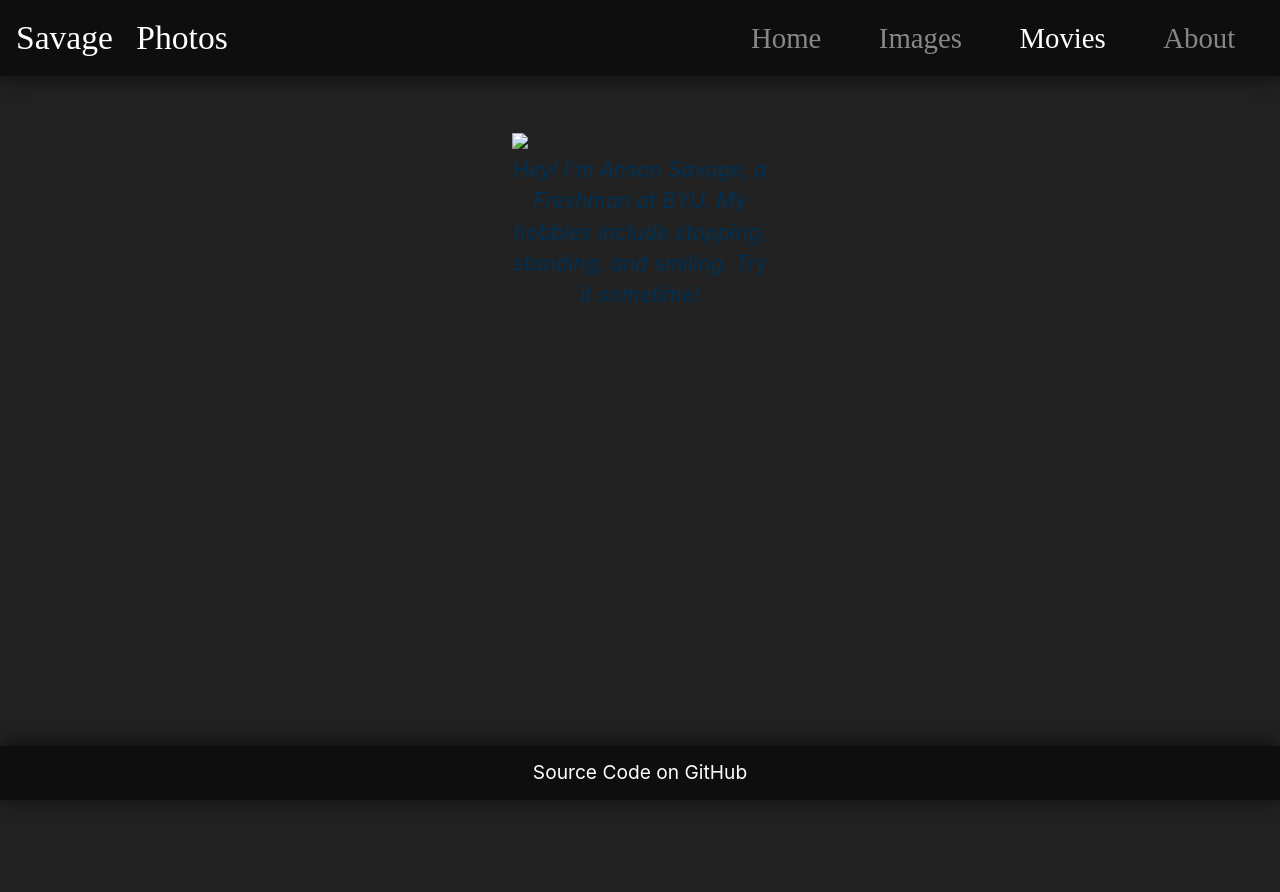
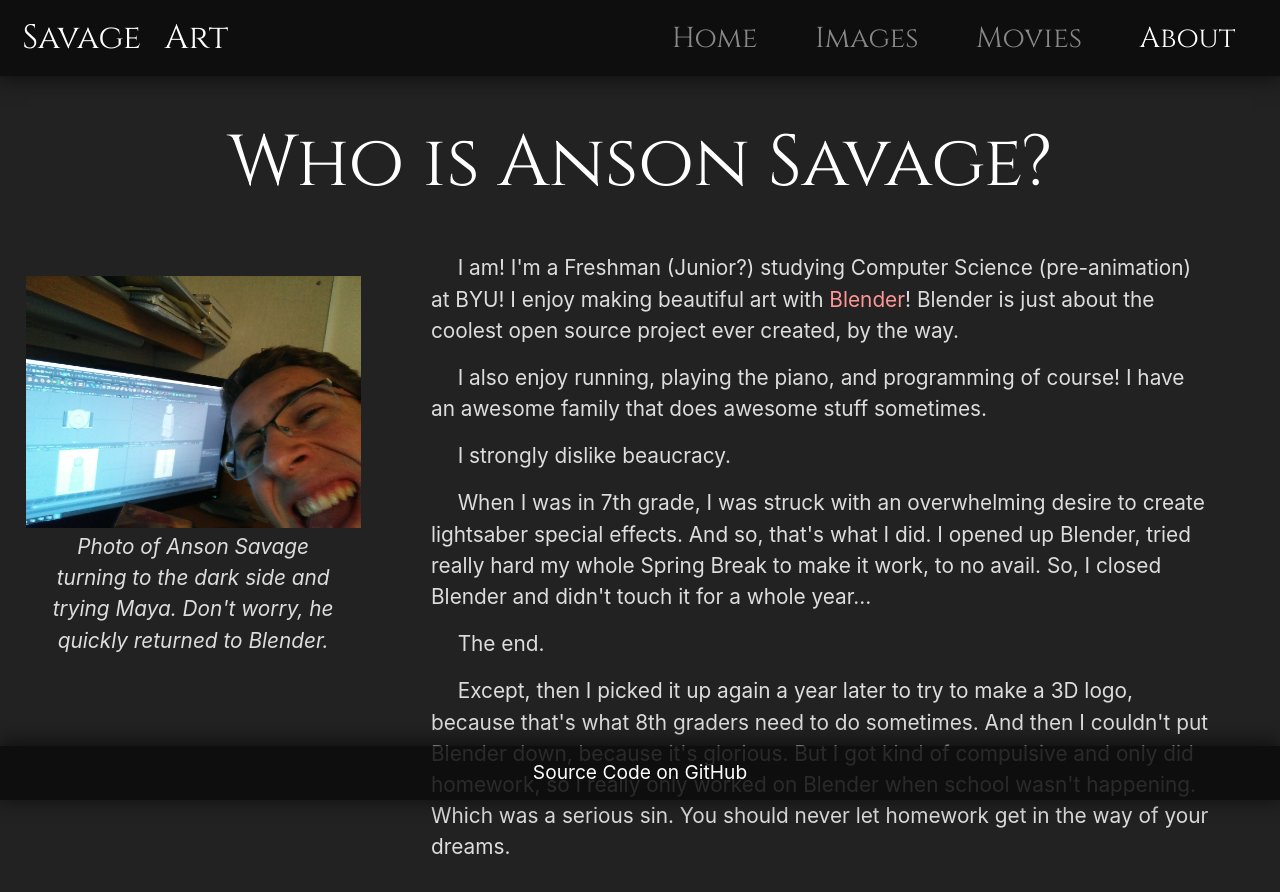
Before and after one commit to AnsonSavage/CreativeProject1, a plain HTML site: page pages/about.html in a window 1280 px wide. Before the commit the page ends 800 px from the top, so only its background shows below. Drawn offline with nearby package versions, Linux system fonts and the light colour scheme.

Commit message:
Decent looking (eh, could be a lot better) about page

```diff
--- a/css/styles.css
+++ b/css/styles.css
@@ -6,12 +6,13 @@
 body {
   background: rgb(34, 34, 34);
   width: 100%;
+  margin-bottom: 5%;
 }
 
 .imageWithQuote {
-  width: 20%;
+  width: 40%;
   margin: 0 auto;
-  margin-top: 4%;
+  margin-top: 1%;
 }
 
 #AnsonDescription {
@@ -21,7 +22,41 @@ body {
   font-style: italic;
   font-size: 1.3em;
   padding-top: 1%;
-  color: #003154;
+  color: #dddddd;
+  margin-left: 8%;
+  margin-right: 8%;
+}
+
+section {
+  display: flex;
+}
+
+aside {
+  flex: 3;
+  padding-left: 2%;
+  padding-right: 2%;
+}
+
+article {
+  flex: 8;
+}
+
+.longDescription {
+  padding-left: 5%;
+  padding-right: 8%;
+  word-wrap: break-word;
+  font-size: 1.3em;
+  color: #dddddd;
+}
+
+.movieDescription {
+  padding-top: 1.5%;
+  padding-left: 18%;
+  text-align: center;
+  padding-right: 18%;
+  word-wrap: break-word;
+  font-size: 1.3em;
+  color: #dddddd;
 }
 
 img {
@@ -41,6 +76,13 @@ img {
   font-family: 'Cinzel', serif;
   color: white;
   font-size: 3em;
+  padding: 2%;
+}
+
+#ansonTitle {
+  font-family: 'Cinzel', serif;
+  color: white;
+  font-size: 4.5em;
   padding: 2%;
 }
 
@@ -97,6 +139,7 @@ hr {
   font-size: 2.1em;
   margin: auto;
   word-spacing: 15px;
+  margin-left: 0.5%;
 }
 
 .navbar-collapse {
@@ -161,7 +204,11 @@ h1 {
   font-size: 6em;
   text-align: center;
   color: #ff3333;
-  margin: 1%;
+  margin: 1.5%;
+}
+
+a {
+  color: rgb(255, 149, 149);
 }
 
 .fancyCenterText {
--- a/pages/about.html
+++ b/pages/about.html
@@ -6,15 +6,15 @@
   <!-- Link to BootstrapCDN
   (CDN is content delivery network so that it can serve stuff up quickly
   Routes you to the nearest copy.-->
-  <link href="https://fonts.googleapis.com/css?family=Major+Mono+Display" rel="stylesheet">
+  <link href="https://fonts.googleapis.com/css?family=Cinzel" rel="stylesheet">
   <link rel="stylesheet" href="/css/styles.css" /> <!-- Because we want to override some bootstrap styles -->
   <script type="text/javascript" src="http://livejs.com/live.js"></script>
-  <title>Savage Photos</title>
+  <title>About</title>
 </head>
 
 <body>
   <nav class="navbar topNavbar navbar-expand-lg navbar-dark bg-dark">
-    <a class="navbar-brand" href="#" id="lightSideBar">Savage Photos</a>
+    <a class="navbar-brand" href="#" id="lightSideBar">Savage Art</a>
     <button class="navbar-toggler" type="button" data-toggle="collapse" data-target="#navbarNav" aria-controls="navbarNav" aria-expanded="false" aria-label="Toggle navigation">
       <span class="navbar-toggler-icon"></span>
     </button>
@@ -26,21 +26,52 @@
         <li class="nav-item">
           <a class="nav-link" href="/pages/images.html">Images</a>
         </li>
+        <li class="nav-item">
+          <a class="nav-link" href="/pages/movies.html">Movies</a>
+        </li>
         <li class="nav-item active">
-          <a class="nav-link" href="#">Movies<span class="sr-only">(current)</span></a>
-        </li>
-        <li class="nav-item">
-          <a class="nav-link" href="/pages/about.html">About</a>
+          <a class="nav-link" href="#">About<span class="sr-only">(current)</span></a>
         </li>
       </ul>
     </div>
   </nav>
-  <div class="imageWithQuote">
-    <img src="/images/stopAndStand.jpg" />
-    <p id="AnsonDescription">
-      Hey! I'm Anson Savage, a Freshman at BYU. My hobbies include stopping, standing, and smiling. Try it sometime!
-    </p>
-  </div>
+  <h1 id="ansonTitle">
+    Who is Anson Savage?
+  </h1>
+  <section>
+    <aside>
+      <br />
+      <img src="/images/ansonDarkSide.jpg" />
+      <p id="AnsonDescription">
+        Photo of Anson Savage turning to the dark side and trying Maya. Don't worry, he quickly returned to Blender.
+      </p>
+    </aside>
+    <article>
+      <p class="longDescription">
+        &emsp; I am! I'm a Freshman (Junior?) studying Computer Science (pre-animation) at BYU!
+        I enjoy making beautiful art with <a href="https://www.blender.org" target="_blank">Blender</a>! Blender is just about the coolest open source project ever created, by the way.
+      </p>
+      <p class="longDescription">
+        &emsp; I also enjoy running, playing the piano, and programming of course! I have an awesome family that does awesome stuff sometimes.
+      </p>
+      <p class="longDescription">
+        &emsp; I strongly dislike beaucracy.
+      </p>
+      <p class="longDescription">
+        &emsp; When I was in 7th grade, I was struck with an overwhelming desire to create lightsaber special effects.
+        And so, that's what I did. I opened up Blender, tried really hard my whole Spring Break to make it work, to no avail.
+        So, I closed Blender and didn't touch it for a whole year...
+      </p>
+      <p class="longDescription">
+        &emsp; The end.
+      </p>
+      <p class="longDescription">
+        &emsp; Except, then I picked it up again a year later to try to make a 3D logo, because that's what 8th graders need to do sometimes.
+        And then I couldn't put Blender down, because it's glorious. But I got kind of compulsive and only did homework, so I really only worked on Blender when school wasn't happening.
+        Which was a serious sin. You should never let homework get in the way of your dreams.
+      </p>
+    </article>
+  </section>
   <br />
   <br />
   <div class="footer">
```
